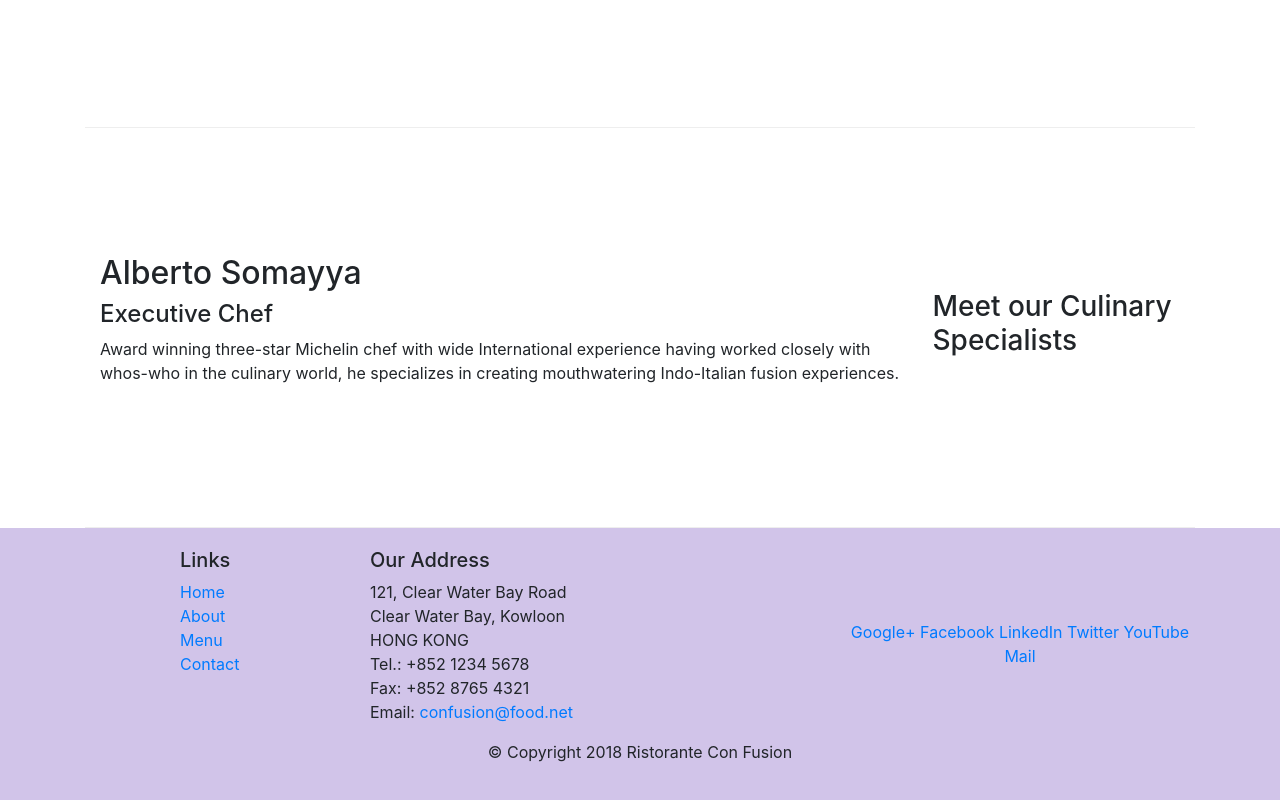
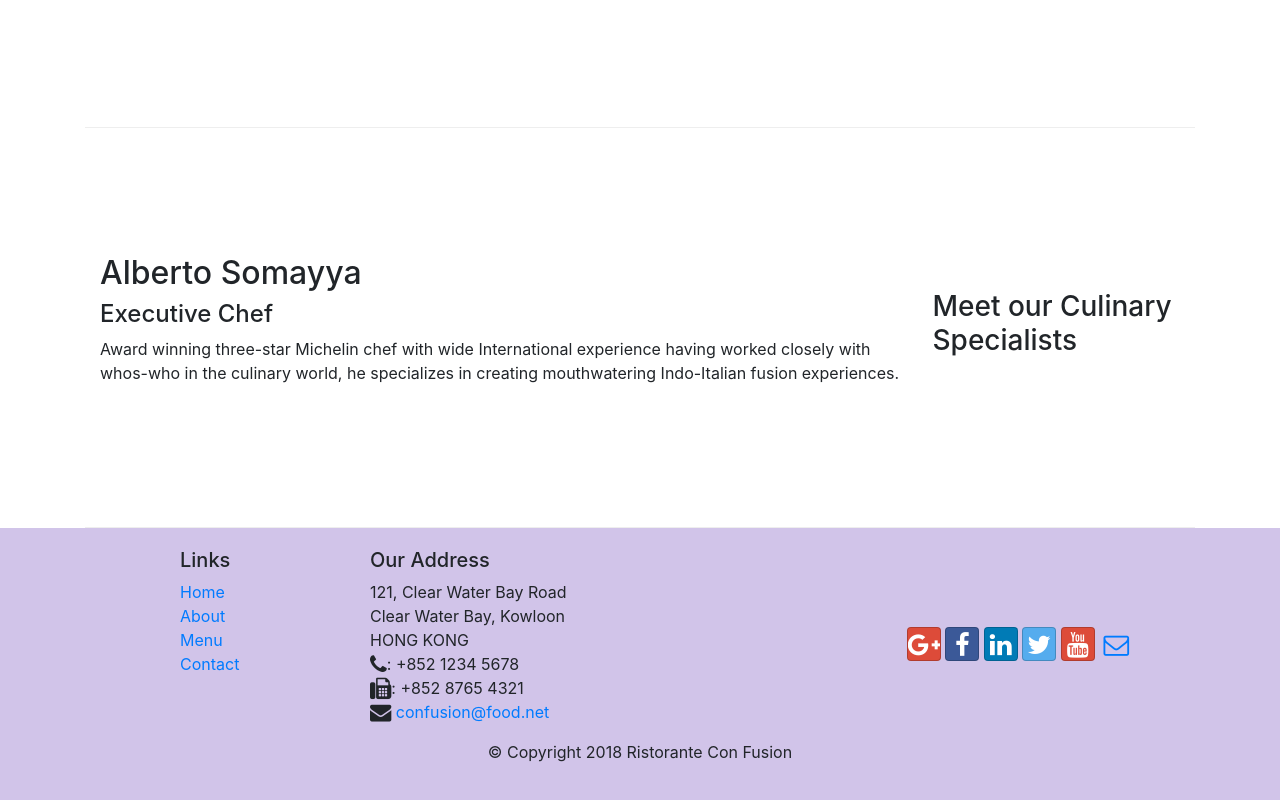
Before and after one commit to adarshRaj7/conFusion, a website: page index.html in a window 1280 px wide. Shown: the part 1006-1806 px from the top of the page. Drawn offline with nearby package versions, Linux system fonts and the light colour scheme.

Commit message:
Icon Fonts

```diff
--- a/index.html
+++ b/index.html
@@ -7,6 +7,8 @@
     <meta http-equiv="x-ua-compatible" content="ie=edge">
 
     <link rel="stylesheet" href="node_modules/bootstrap/dist/css/bootstrap.min.css">
+    <link rel="stylesheet" href="node_modules/font-awesome/css/font-awesome.min.css">
+    <link rel="stylesheet" href="node_modules/bootstrap-social/bootstrap-social.css">
     <link rel="stylesheet" href="css/styles.css">
     <title>Ristorante Con Fusion</title>
 </head>
@@ -20,10 +22,10 @@
             <a class="navbar-brand mr-auto" href="#">Ristorante Con Fusion</a>
             <div class="collapse navbar-collapse" id="Navbar">
                 <ul class="navbar-nav mr-auto">
-                    <li class="nav-item"><a class="nav-link active" href="#">Home</a></li>
-                    <li class="nav-item"><a class="nav-link" href="./aboutus.html">About</a></li>
-                    <li class="nav-item"><a class="nav-link" href="#">Menu</a></li>
-                    <li class="nav-item"><a class="nav-link" href="#">Contact</a></li>
+                    <li class="nav-item"><a class="nav-link active" href="#"><span class="fa fa-home fa-lg"></span> Home</a></li>
+                    <li class="nav-item"><a class="nav-link" href="./aboutus.html"><span class="fa fa-info fa-lg"></span> About</a></li>
+                    <li class="nav-item"><a class="nav-link" href="#"><span class="fa fa-list fa-lg"></span> Menu</a></li>
+                    <li class="nav-item"><a class="nav-link" href="#"><span class="fa fa-address-card fa-lg"></span> Contact</a></li>
                 </ul>
             </div>
         </div>
@@ -93,19 +95,19 @@
 		              121, Clear Water Bay Road<br>
 		              Clear Water Bay, Kowloon<br>
 		              HONG KONG<br>
-		              Tel.: +852 1234 5678<br>
-		              Fax: +852 8765 4321<br>
-		              Email: <a href="mailto:confusion@food.net">confusion@food.net</a>
+		              <i class="fa fa-phone fa-lg"></i>: +852 1234 5678<br>
+		              <i class="fa fa-fax fa-lg"></i>: +852 8765 4321<br>
+		              <i class="fa fa-envelope fa-lg"></i> <a href="mailto:confusion@food.net">confusion@food.net</a>
 		           </address>
                 </div>
                 <div class="col-12 col-sm-4 align-self-center">
                     <div class="text-center">
-                        <a href="http://google.com/+">Google+</a>
-                        <a href="http://www.facebook.com/profile.php?id=">Facebook</a>
-                        <a href="http://www.linkedin.com/in/">LinkedIn</a>
-                        <a href="http://twitter.com/">Twitter</a>
-                        <a href="http://youtube.com/">YouTube</a>
-                        <a href="mailto:">Mail</a>
+                        <a class="btn btn-social-icon btn-google" href="http://google.com/+"><i class="fa fa-google-plus fa-lg"></i></a>
+                        <a class="btn btn-social-icon btn-facebook" href="http://www.facebook.com/profile.php?id="><i class="fa fa-facebook fa-lg"></i></a>
+                        <a class="btn btn-social-icon btn-linkedin" href="http://www.linkedin.com/in/"><i class="fa fa-linkedin fa-lg"></i></a>
+                        <a class="btn btn-social-icon btn-twitter" href="http://twitter.com/"><i class="fa fa-twitter fa-lg"></i></a>
+                        <a class="btn btn-social-icon btn-google" href="http://youtube.com/"><i class="fa fa-youtube fa-lg"></i></a>
+                        <a class="btn btn-social-icon" href="mailto:"><i class="fa fa-envelope-o fa-lg"></i></a>
                     </div>
                 </div>
            </div>
--- a/package.json
+++ b/package.json
@@ -14,6 +14,8 @@
     "lite-server": "^2.3.0"
   },
   "dependencies": {
-    "bootstrap": "^4.0.0"
+    "bootstrap": "^4.0.0",
+    "bootstrap-social": "^5.1.1",
+    "font-awesome": "^4.7.0"
   }
 }
```
Also changed, not shown: aboutus.html (+16 -13 lines), 1 other file.
